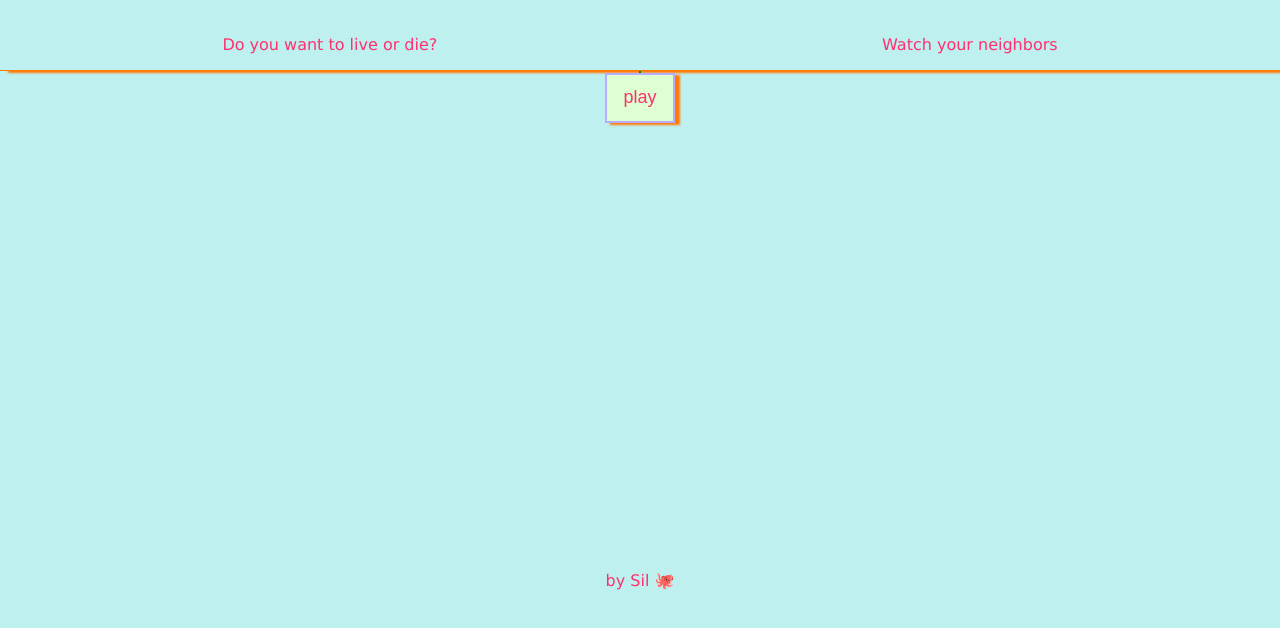
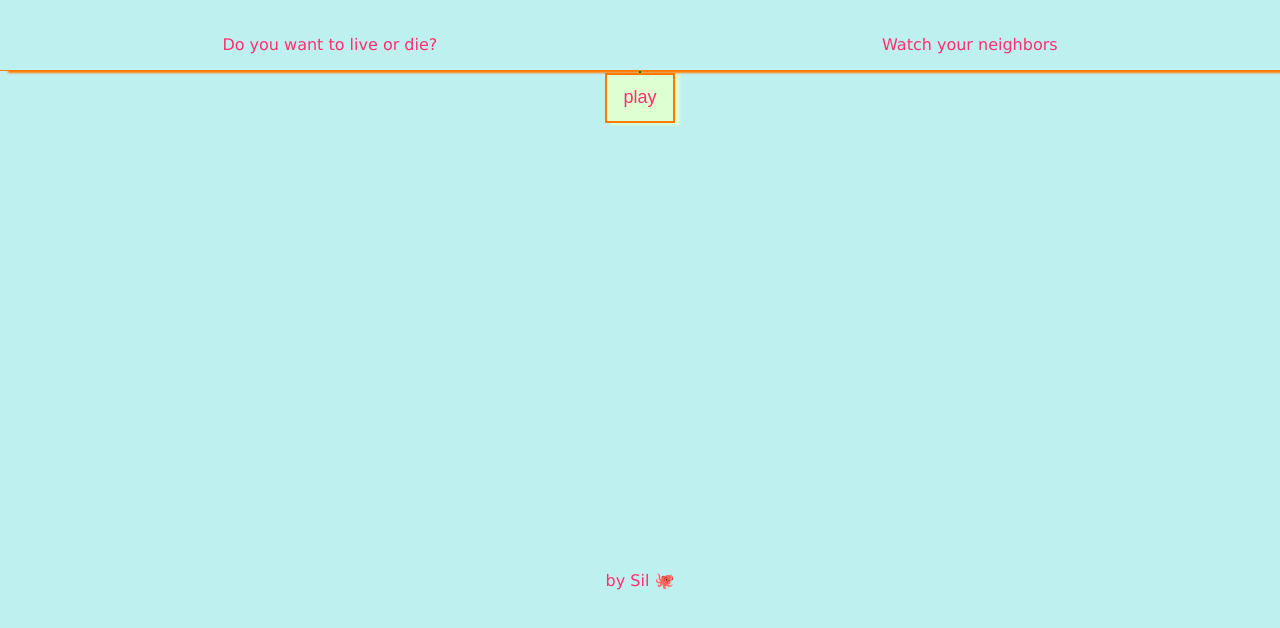
Before and after one commit to lallunavermella/202201-W2CHWE-silvia-martinez, a website: page index.html in a window 1280 px wide. In both pictures the pointer is over the button "play". Shown: the part 62-690 px from the top of the page. Drawn offline with nearby package versions, Linux system fonts and the light colour scheme; files that its build step writes are made by us from their sources.

Commit message:
update button -hover

```diff
--- a/scss/style.scss
+++ b/scss/style.scss
@@ -36,12 +36,17 @@ body {
   }
   .button--play-game {
     border: 2px solid $color_violet;
-    background-color: $color_green;
+    background-color: $color_yellow;
     width: 70px;
     height: 50px;
     color: $color_pink;
     box-shadow: 5px 2px 2px $color_orange;
     font-size: 18px;
+  }
+  .button--play-game:hover {
+    background-color: $color_green;
+    border: 2px solid $color_orange;
+    box-shadow: 5px 2px 2px $color_green;
   }
 }
 
```
